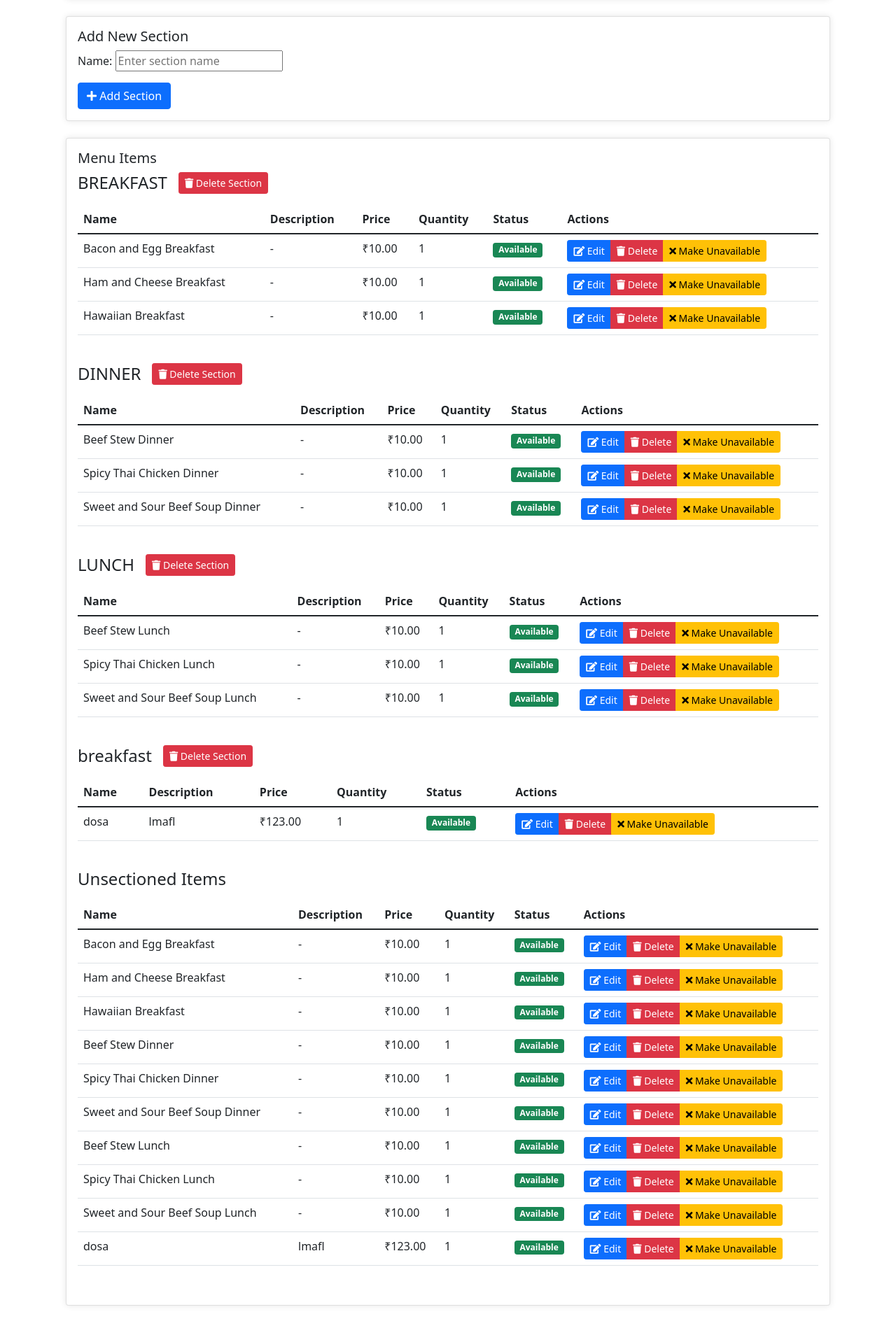
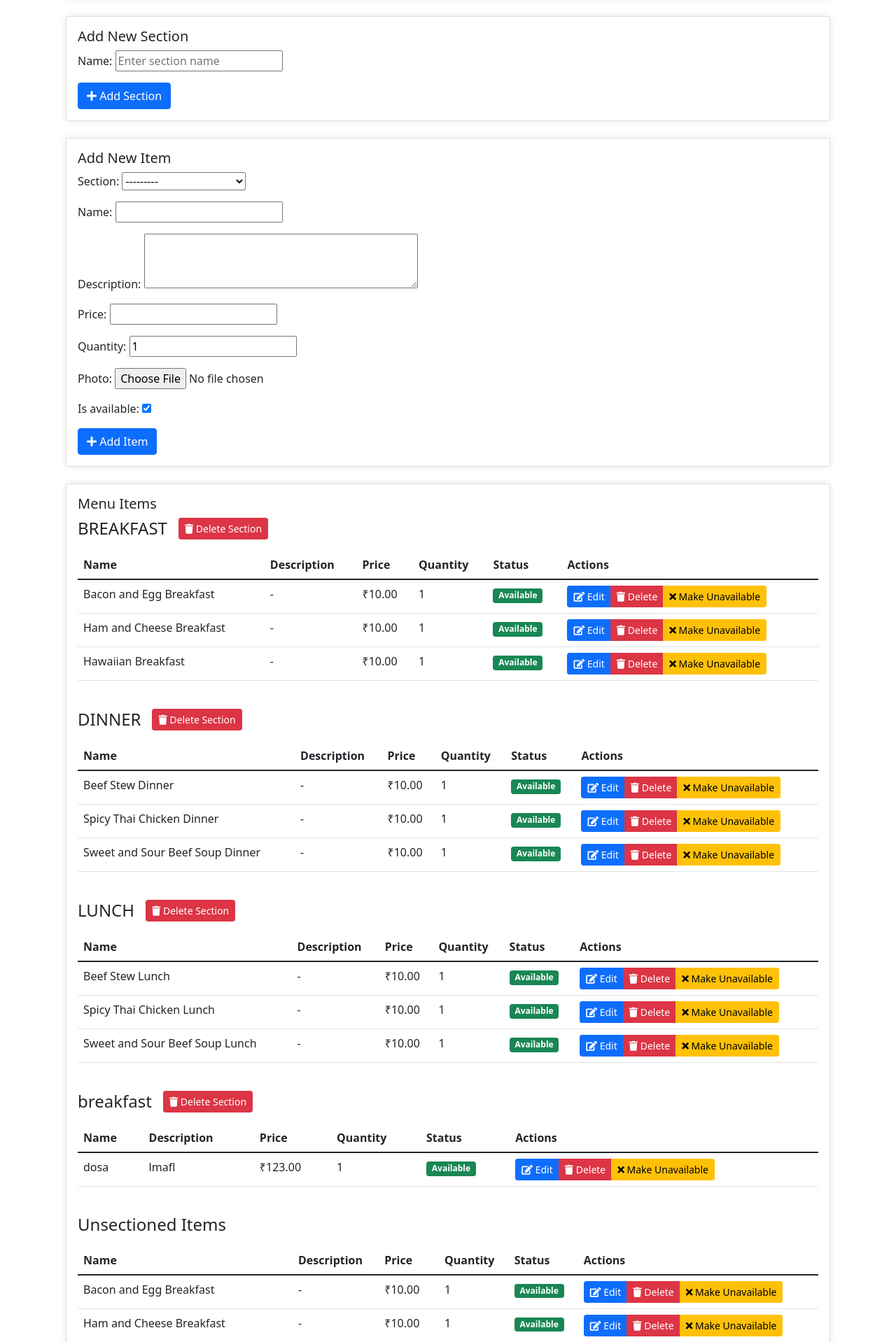
Before and after one commit to Shannu3766/MenuGenie, a Django app: template menuserver/menu/templates/menu/manage_menu.html in a window 1280 px wide. Shown: the part 349-2267 px from the top of the page at 70% size. Before the commit the page ends 2215 px from the top, so only its background shows below. Run offline with Django 5.2, Linux system fonts and the light colour scheme; the template is opened without the code that fills it: values that come from a table or form of the project are taken from there, others are empty; data comes from the database, SQL or seed files in the repository.

Commit message:
Fixed page errors

```diff
--- a/menuserver/menu/templates/menu/manage_menu.html
+++ b/menuserver/menu/templates/menu/manage_menu.html
@@ -36,6 +36,20 @@
                         {{ section_form.as_p }}
                         <button type="submit" class="btn btn-primary">
                             <i class="fas fa-plus"></i> Add Section
+                        </button>
+                    </form>
+                </div>
+            </div>
+
+            <!-- Add Item Form -->
+            <div class="card mb-4">
+                <div class="card-body">
+                    <h5 class="card-title">Add New Item</h5>
+                    <form method="post" enctype="multipart/form-data">
+                        {% csrf_token %}
+                        {{ form.as_p }}
+                        <button type="submit" class="btn btn-primary">
+                            <i class="fas fa-plus"></i> Add Item
                         </button>
                     </form>
                 </div>
--- a/menuserver/menu/views.py
+++ b/menuserver/menu/views.py
@@ -178,6 +178,8 @@ def add_section(request, menu_id):
         if form.is_valid():
             section = form.save(commit=False)
             section.menu = menu_link
+            # Capitalize the section name
+            section.name = section.name.upper()
             section.save()
             messages.success(request, 'Section added successfully!')
         else:
```
